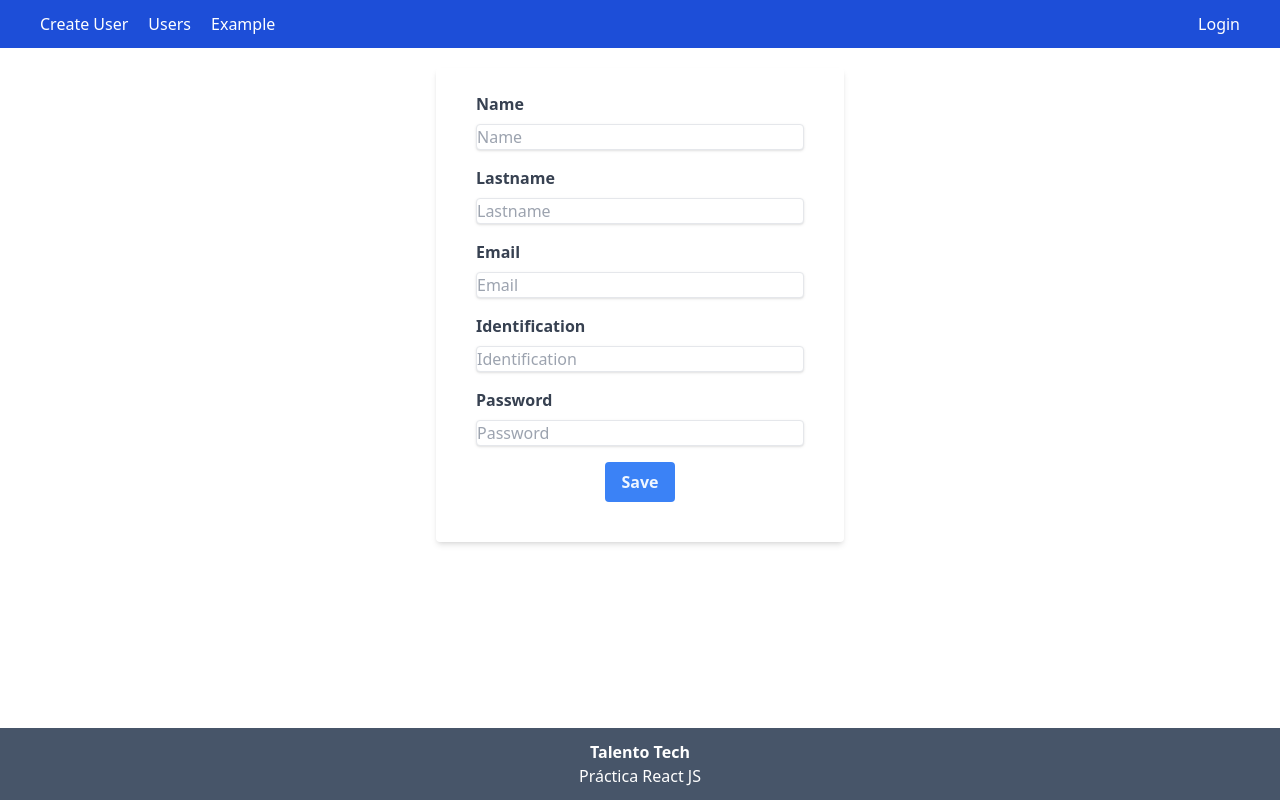
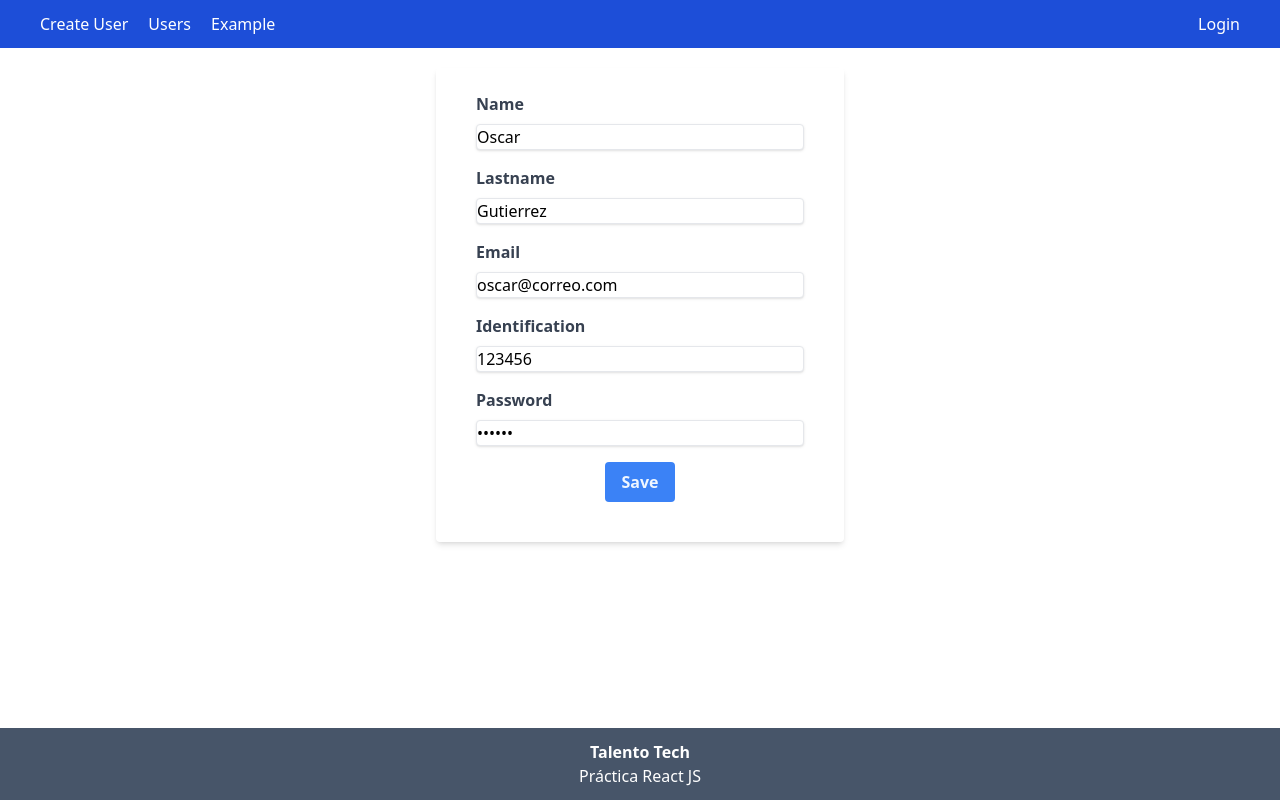
Before and after one commit to oscarfgutierrezo/talento-tech_react, a React (Vite) app: page /user/123456 in a window 1280 px wide. Built offline with nearby package versions, Linux system fonts and the light colour scheme.

Commit message:
Add: boton editar en usuario y paso id como parametro url a UserForm

```diff
--- a/src/components/features/userSlice.js
+++ b/src/components/features/userSlice.js
@@ -6,6 +6,7 @@ const users = [
     lastname: "Gutierrez",
     email: "oscar@correo.com",
     id: 123456,
+    password: 234567,
     img: "https://images.ctfassets.net/h6goo9gw1hh6/2sNZtFAWOdP1lmQ33VwRN3/24e953b920a9cd0ff2e1d587742a2472/1-intro-photo-final.jpg?w=1200&h=992&fl=progressive&q=70&fm=jpg",
   },
 ];
--- a/src/components/user/UserForm.jsx
+++ b/src/components/user/UserForm.jsx
@@ -1,11 +1,13 @@
-import { useDispatch } from "react-redux";
+import { useDispatch, useSelector } from "react-redux";
 import { addUser } from "../features/userSlice";
-import { useNavigate } from "react-router-dom";
-import { useState } from "react";
+import { useNavigate, useParams } from "react-router-dom";
+import { useEffect, useState } from "react";
 
 export const UserForm = () => {
   const dispatch = useDispatch();
   const navigate = useNavigate();
+  const params = useParams();
+  const users = useSelector((state) => state.users);
 
   const [user, setUser] = useState({
     name: "",
@@ -28,6 +30,14 @@ export const UserForm = () => {
       [name]: value,
     });
   };
+
+  useEffect(() => {
+    if (params.id) {
+      const id = Number(params.id);
+      const user = users.find((user) => user.id === id);
+      setUser(user);
+    }
+  }, [params.id]);
 
   return (
     <div className="max-w-md w-full mx-auto px-5 py-5">
--- a/src/components/user/UserList.jsx
+++ b/src/components/user/UserList.jsx
@@ -1,4 +1,5 @@
 import { useSelector } from "react-redux";
+import { Link } from "react-router-dom";
 
 export const UserList = () => {
   const users = useSelector((state) => state.users);
@@ -16,6 +17,7 @@ export const UserList = () => {
             Identification
           </th>
           <th className="px-5 border bg-slate-300 border-slate-300">Avatar</th>
+          <th className="px-5 border bg-slate-300 border-slate-300">Actions</th>
         </tr>
       </thead>
       <tbody>
@@ -28,32 +30,21 @@ export const UserList = () => {
             <td className="px-5 py-3 border border-slate-300">
               <img className="h-32" src={user.img} />
             </td>
+            <td className="px-5 border border-slate-300">
+              <div className="flex flex-col items-center gap-5">
+                <Link
+                  to={`/user/${user.id}`}
+                  className="px-5 py-1 text-white bg-blue-500 rounded-lg shadow-md shadow-black/70 hover:shadow-none transition-all duration-300"
+                >
+                  Editar
+                </Link>
+                <button className="px-5 py-1 text-white bg-red-500 rounded-lg shadow-md shadow-black/70 hover:shadow-none transition-all duration-300">
+                  Eliminar
+                </button>
+              </div>
+            </td>
           </tr>
         ))}
-        {/*  <tr>
-          <td className="px-5 border border-slate-300">Juan</td>
-          <td className="px-5 border border-slate-300">Perez</td>
-          <td className="px-5 border border-slate-300">juan@correo.com</td>
-          <td className="px-5 border border-slate-300">12345</td>
-          <td className="px-5 py-3 border border-slate-300">
-            <img
-              className="h-32"
-              src="https://images.ctfassets.net/h6goo9gw1hh6/2sNZtFAWOdP1lmQ33VwRN3/24e953b920a9cd0ff2e1d587742a2472/1-intro-photo-final.jpg?w=1200&h=992&fl=progressive&q=70&fm=jpg"
-            />
-          </td>
-        </tr>
-        <tr>
-          <td className="px-5 border border-slate-300">Angela</td>
-          <td className="px-5 border border-slate-300">Cardona</td>
-          <td className="px-5 border border-slate-300">angela@correo.com</td>
-          <td className="px-5 border border-slate-300">34567</td>
-          <td className="px-5 py-3 border border-slate-300">
-            <img
-              className="h-32 mx-auto"
-              src="https://retratosbarcelona.com/wp-content/uploads/2022/09/Retratos-Barcelona-Linkedin-Photo-Sydney.jpg"
-            />
-          </td>
-        </tr> */}
       </tbody>
     </table>
   );
```
